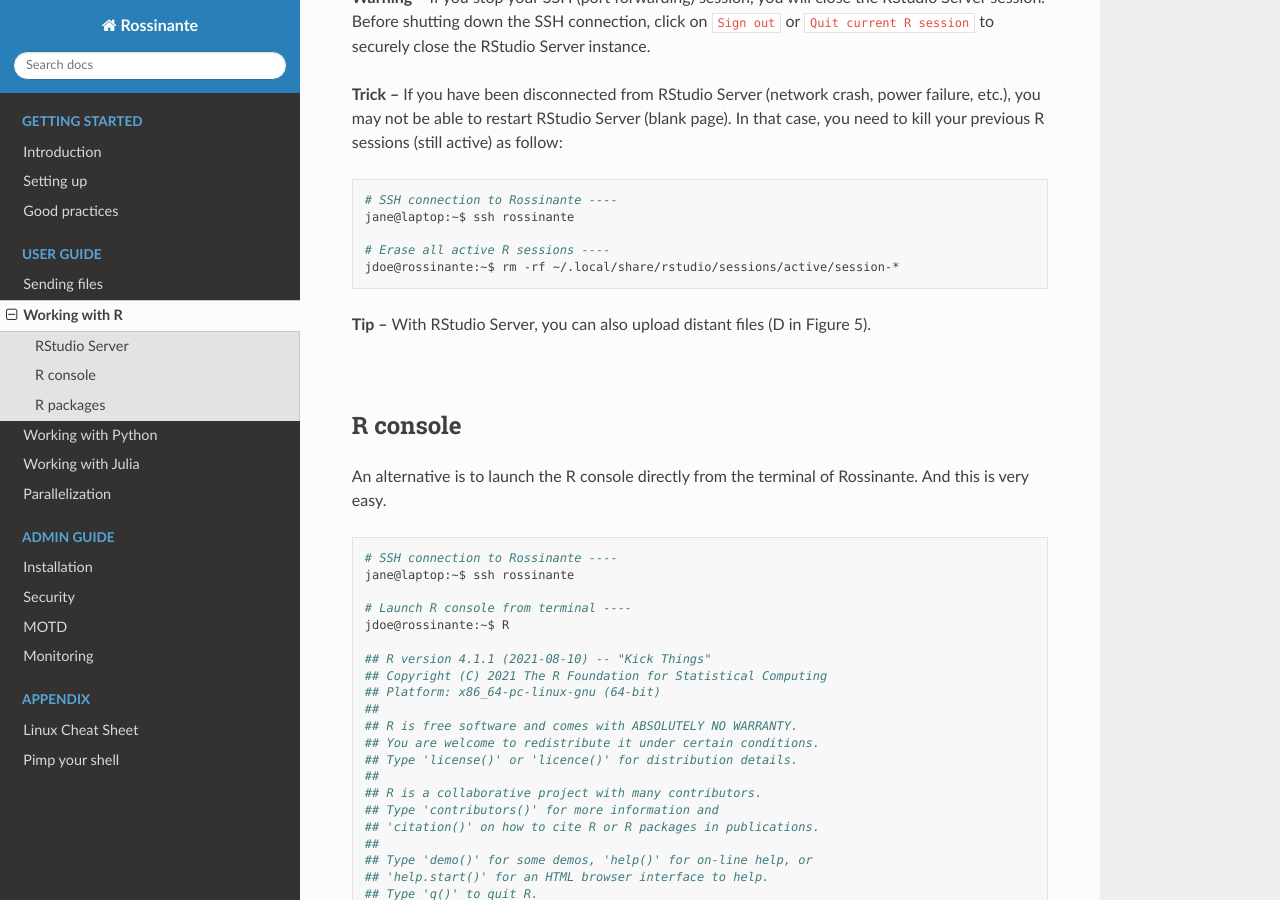
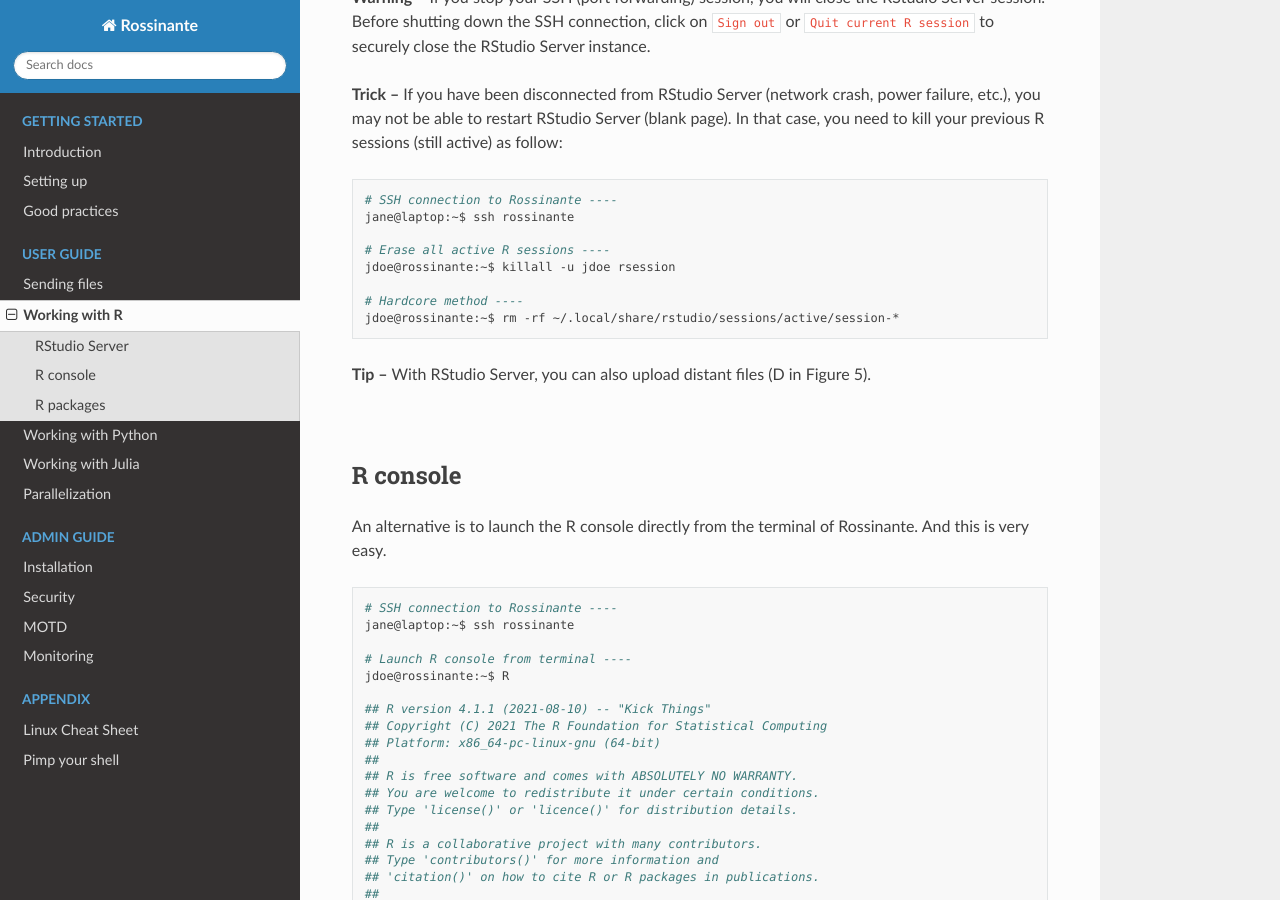
Before and after one commit to FRBCesab/rossinante, a Sphinx documentation site: the page built from source/working-with-r.rst, in a window 1280 px wide and 900 px high, scrolled down 1759 px. Built offline with Sphinx 7.4.7 and the Read the Docs theme 2.0.0, drawn with Linux system fonts in a browser that asks for light colours.

Commit message:
Add kill rstudio session

```diff
--- a/source/working-with-r.rst
+++ b/source/working-with-r.rst
@@ -95,6 +95,9 @@
   jane@laptop:~$ ssh rossinante
 
   # Erase all active R sessions ----
+  jdoe@rossinante:~$ killall -u jdoe rsession
+
+  # Hardcore method ----
   jdoe@rossinante:~$ rm -rf ~/.local/share/rstudio/sessions/active/session-*
 
 
```
